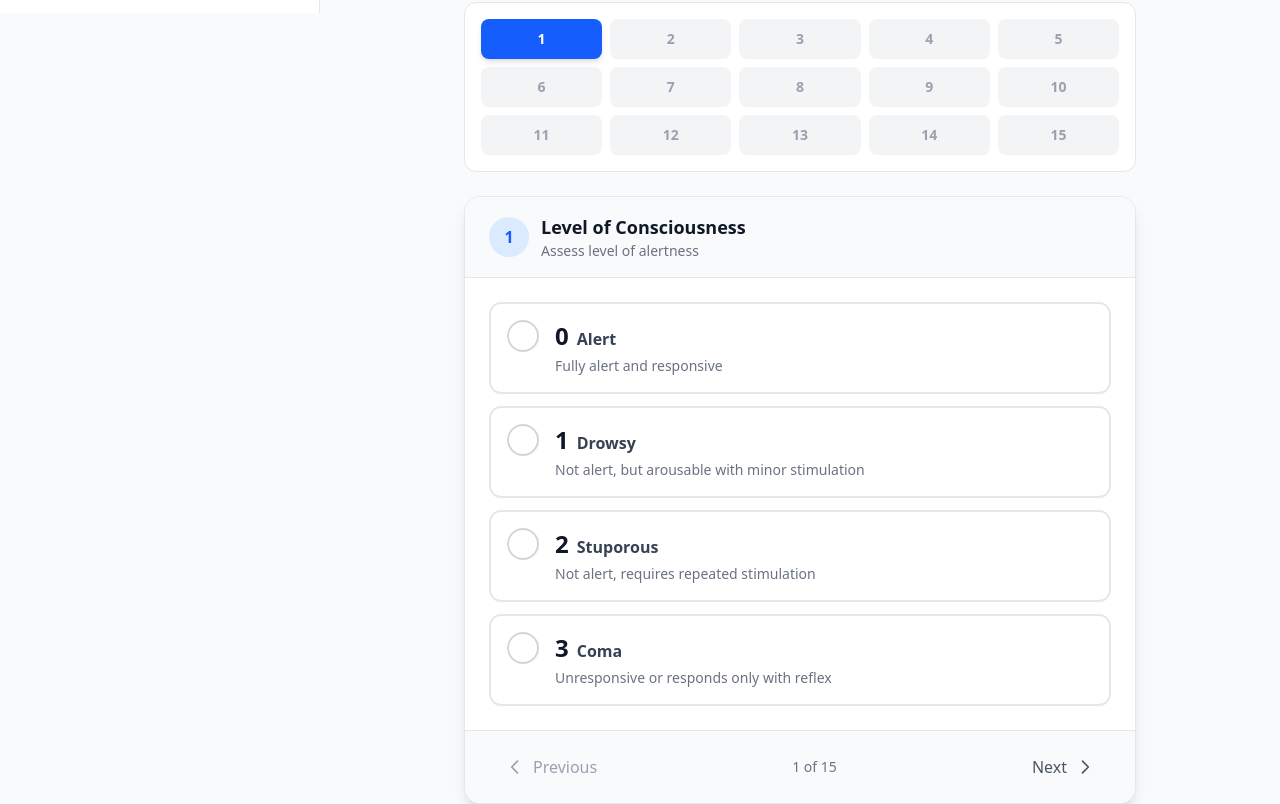
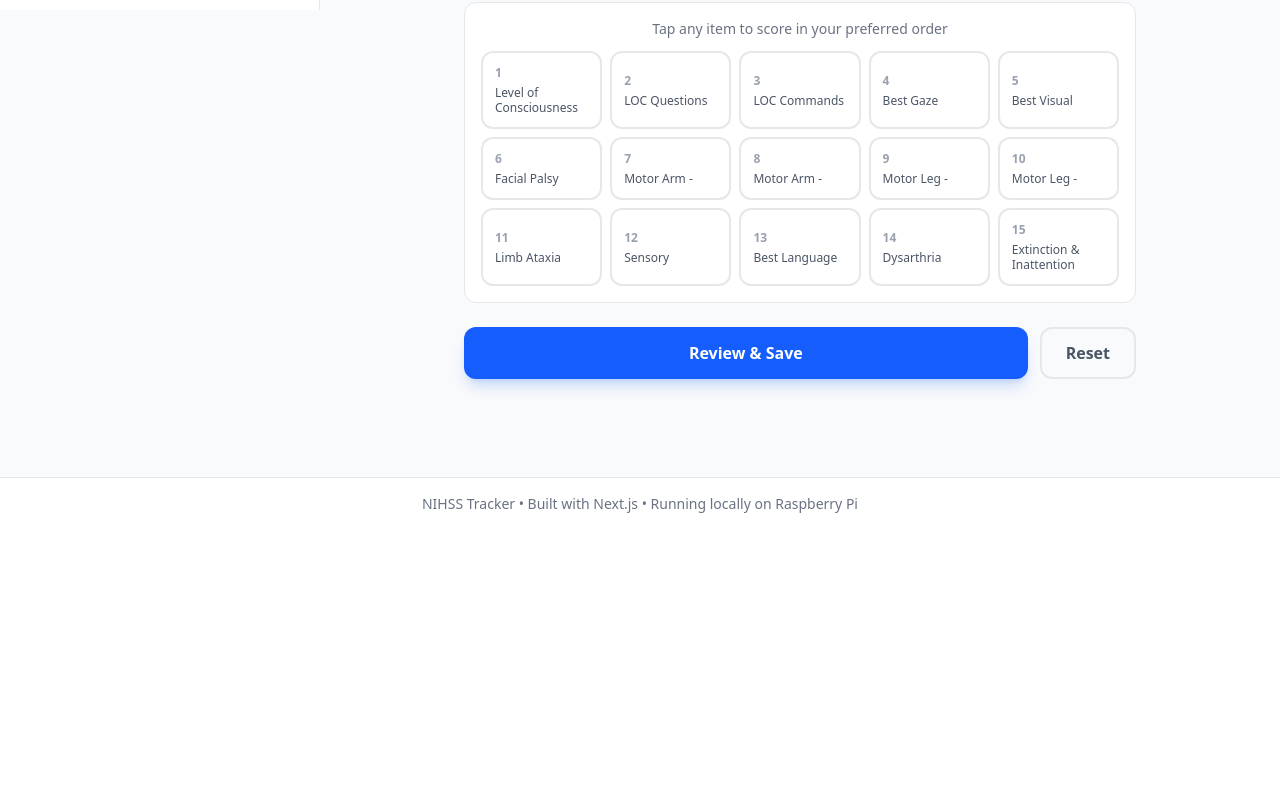
Before and after one commit to dermetfak/nihss-tracker, a Next.js app: page / in a window 1280 px wide. Shown: the part 320-1124 px from the top of the page. After the commit the page ends 850 px from the top, so only its background shows below. Built offline with nearby package versions, Linux system fonts and the light colour scheme.

Commit message:
Flexible assessment order: grid selection with modal scoring

```diff
--- a/components/AssessmentForm.tsx
+++ b/components/AssessmentForm.tsx
@@ -1,7 +1,7 @@
 'use client';
 
 import { useState, useCallback } from 'react';
-import { NIHSS_ITEMS, NIHSSAssessment, calculateTotal, getSeverity, getSeverityLabel } from '@/lib/nihss';
+import { NIHSS_ITEMS, NIHSSAssessment, calculateTotal, getSeverity } from '@/lib/nihss';
 import { saveAssessment } from '@/lib/storage';
 
 interface AssessmentFormProps {
@@ -11,16 +11,13 @@ interface AssessmentFormProps {
 export default function AssessmentForm({ onSave }: AssessmentFormProps) {
   const [items, setItems] = useState<Record<string, number>>({});
   const [notes, setNotes] = useState('');
-  const [currentStep, setCurrentStep] = useState(0);
+  const [activeItem, setActiveItem] = useState<string | null>(null);
   const [showReview, setShowReview] = useState(false);
 
   const handleScoreChange = useCallback((itemId: string, value: number) => {
     setItems(prev => ({ ...prev, [itemId]: value }));
-    // Auto-advance to next item after selection
-    if (currentStep < NIHSS_ITEMS.length - 1) {
-      setTimeout(() => setCurrentStep(prev => prev + 1), 200);
-    }
-  }, [currentStep]);
+    setActiveItem(null); // Close after scoring
+  }, []);
 
   const handleSave = useCallback(() => {
     const totalScore = calculateTotal(items);
@@ -41,7 +38,7 @@ export default function AssessmentForm({ onSave }: AssessmentFormProps) {
     // Reset form
     setItems({});
     setNotes('');
-    setCurrentStep(0);
+    setActiveItem(null);
     setShowReview(false);
   }, [items, notes, onSave]);
 
@@ -49,15 +46,13 @@ export default function AssessmentForm({ onSave }: AssessmentFormProps) {
     if (confirm('Clear all scores?')) {
       setItems({});
       setNotes('');
-      setCurrentStep(0);
+      setActiveItem(null);
       setShowReview(false);
     }
   }, []);
 
   const currentScore = calculateTotal(items);
   const answeredCount = Object.keys(items).length;
-  const currentItem = NIHSS_ITEMS[currentStep];
-  const currentValue = items[currentItem?.id] ?? -1;
 
   if (showReview) {
     return (
@@ -78,7 +73,7 @@ export default function AssessmentForm({ onSave }: AssessmentFormProps) {
             <h3 className="font-semibold text-gray-900">Assessment Summary</h3>
           </div>
           <div className="divide-y divide-gray-100 max-h-[400px] overflow-y-auto">
-            {NIHSS_ITEMS.map((item, index) => {
+            {NIHSS_ITEMS.map((item) => {
               const score = items[item.id] ?? -1;
               const option = item.options.find(o => o.value === score);
 
@@ -97,7 +92,7 @@ export default function AssessmentForm({ onSave }: AssessmentFormProps) {
                   </div>
                   <button
                     onClick={() => {
-                      setCurrentStep(index);
+                      setActiveItem(item.id);
                       setShowReview(false);
                     }}
                     className="text-blue-600 text-sm font-medium hover:underline"
@@ -166,43 +161,73 @@ export default function AssessmentForm({ onSave }: AssessmentFormProps) {
         </div>
       </div>
 
-      {/* Stepper - Three rows of 5 */}
+      {/* Items Grid - Free Order Selection */}
       <div className="bg-white rounded-xl border border-gray-200 p-4">
-        <div className="grid grid-cols-5 gap-2">
-          {NIHSS_ITEMS.map((_, index) => (
+        <p className="text-sm font-medium text-gray-500 mb-3 text-center">Tap any item to score in your preferred order</p>
+        <div className="grid grid-cols-3 sm:grid-cols-5 gap-2">
+          {NIHSS_ITEMS.map((item, index) => {
+            const score = items[item.id];
+            const isScored = score !== undefined;
+
+            return (
               <button
-              key={index}
-              onClick={() => setCurrentStep(index)}
-              className={`h-10 rounded-lg text-sm font-semibold transition-all ${
-                index === currentStep
-                  ? 'bg-blue-600 text-white shadow-md'
-                  : index < currentStep || items[NIHSS_ITEMS[index].id] >= 0
-                  ? 'bg-green-100 text-green-700'
-                  : 'bg-gray-100 text-gray-400'
+                key={item.id}
+                onClick={() => setActiveItem(item.id)}
+                className={`p-3 rounded-xl text-left transition-all border-2 ${
+                  activeItem === item.id
+                    ? 'border-blue-500 bg-blue-50'
+                    : isScored
+                    ? 'border-green-300 bg-green-50'
+                    : 'border-gray-200 hover:border-blue-300 hover:bg-blue-50/50'
                 }`}
               >
+                <div className="flex items-center justify-between mb-1">
+                  <span className={`text-xs font-bold ${isScored ? 'text-green-700' : 'text-gray-400'}`}>
                     {index + 1}
+                  </span>
+                  {isScored && (
+                    <span className="text-lg font-bold text-green-700">{score}</span>
+                  )}
+                </div>
+                <p className={`text-xs leading-tight ${isScored ? 'text-green-800' : 'text-gray-600'}`}>
+                  {item.name.split(' ').slice(0, 3).join(' ')}
+                </p>
               </button>
-          ))}
+            );
+          })}
         </div>
       </div>
 
-      {/* Current Item Card */}
-      <div className="bg-white rounded-2xl border border-gray-200 shadow-lg overflow-hidden">
-        <div className="bg-gray-50 px-6 py-4 border-b border-gray-200">
-          <div className="flex items-center gap-3">
-            <span className="flex-shrink-0 w-10 h-10 rounded-full bg-blue-100 text-blue-600 font-bold flex items-center justify-center">
-              {currentStep + 1}
-            </span>
+      {/* Scoring Modal for Active Item */}
+      {activeItem && (
+        <div className="fixed inset-0 bg-black/50 z-50 flex items-center justify-center p-4">
+          <div className="bg-white rounded-2xl shadow-2xl max-w-lg w-full max-h-[90vh] overflow-hidden">
+            {(() => {
+              const item = NIHSS_ITEMS.find(i => i.id === activeItem)!;
+              const currentValue = items[item.id] ?? -1;
+
+              return (
+                <>
+                  {/* Modal Header */}
+                  <div className="bg-gray-50 px-6 py-4 border-b border-gray-200 flex items-center justify-between">
                     <div>
-              <h3 className="text-lg font-bold text-gray-900">{currentItem.name}</h3>
-              <p className="text-sm text-gray-500">{currentItem.description}</p>
+                      <span className="text-sm text-gray-500">Item {NIHSS_ITEMS.findIndex(i => i.id === item.id) + 1} of {NIHSS_ITEMS.length}</span>
+                      <h3 className="text-lg font-bold text-gray-900">{item.name}</h3>
+                      <p className="text-sm text-gray-500">{item.description}</p>
                     </div>
-          </div>
+                    <button
+                      onClick={() => setActiveItem(null)}
+                      className="p-2 text-gray-400 hover:text-gray-600 hover:bg-gray-200 rounded-lg transition-colors"
+                    >
+                      <svg className="w-6 h-6" fill="none" stroke="currentColor" viewBox="0 0 24 24">
+                        <path strokeLinecap="round" strokeLinejoin="round" strokeWidth={2} d="M6 18L18 6M6 6l12 12" />
+                      </svg>
+                    </button>
                   </div>
 
-        <div className="p-6 space-y-3">
-          {currentItem.options.map((option) => (
+                  {/* Options */}
+                  <div className="p-6 space-y-3 overflow-y-auto max-h-[50vh]">
+                    {item.options.map((option) => (
                       <label
                         key={option.value}
                         className={`flex items-start gap-4 p-4 rounded-xl border-2 cursor-pointer transition-all ${
@@ -222,7 +247,7 @@ export default function AssessmentForm({ onSave }: AssessmentFormProps) {
                             </svg>
                           )}
                         </div>
-              <div className="flex-1" onClick={() => handleScoreChange(currentItem.id, option.value)}>
+                        <div className="flex-1" onClick={() => handleScoreChange(item.id, option.value)}>
                           <div className="flex items-baseline gap-2">
                             <span className="text-2xl font-bold text-gray-900">{option.value}</span>
                             <span className="font-semibold text-gray-700">{option.label}</span>
@@ -235,35 +260,21 @@ export default function AssessmentForm({ onSave }: AssessmentFormProps) {
                     ))}
                   </div>
 
-        {/* Navigation */}
-        <div className="px-6 py-4 bg-gray-50 border-t border-gray-200 flex items-center justify-between">
+                  {/* Modal Footer */}
+                  <div className="px-6 py-4 bg-gray-50 border-t border-gray-200 flex gap-3">
                     <button
-            onClick={() => setCurrentStep(prev => Math.max(0, prev - 1))}
-            disabled={currentStep === 0}
-            className="flex items-center gap-2 px-4 py-2 text-gray-600 font-medium disabled:text-gray-400 hover:bg-gray-200 rounded-lg transition-all disabled:hover:bg-transparent"
+                      onClick={() => setActiveItem(null)}
+                      className="flex-1 bg-blue-600 text-white py-3 rounded-xl font-semibold hover:bg-blue-700 transition-colors"
                     >
-            <svg className="w-5 h-5" fill="none" stroke="currentColor" viewBox="0 0 24 24">
-              <path strokeLinecap="round" strokeLinejoin="round" strokeWidth={2} d="M15 19l-7-7 7-7" />
-            </svg>
-            Previous
-          </button>
-
-          <span className="text-sm text-gray-500 font-medium">
-            {currentStep + 1} of {NIHSS_ITEMS.length}
-          </span>
-
-          <button
-            onClick={() => setCurrentStep(prev => Math.min(NIHSS_ITEMS.length - 1, prev + 1))}
-            disabled={currentStep === NIHSS_ITEMS.length - 1}
-            className="flex items-center gap-2 px-4 py-2 text-gray-600 font-medium disabled:text-gray-400 hover:bg-gray-200 rounded-lg transition-all disabled:hover:bg-transparent"
-          >
-            Next
-            <svg className="w-5 h-5" fill="none" stroke="currentColor" viewBox="0 0 24 24">
-              <path strokeLinecap="round" strokeLinejoin="round" strokeWidth={2} d="M9 5l7 7-7 7" />
-            </svg>
+                      Done
                     </button>
                   </div>
+                </>
+              );
+            })()}
           </div>
+        </div>
+      )}
 
       {/* Actions */}
       <div className="flex gap-3">
```
Lines whose indentation alone changed are shown as unchanged.
